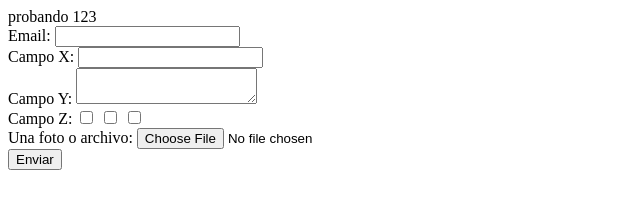
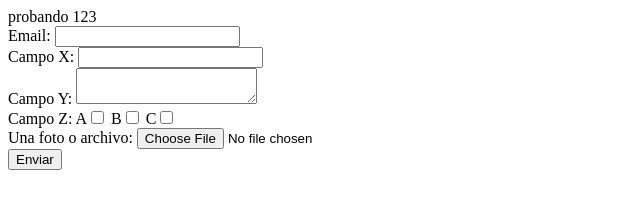
Before and after one commit to franz-ka/prueba-formspree, a plain HTML site: page index.html in a window 1280 px wide. Shown: the full height of the page, 0-640 px from the left. Drawn offline with Linux system fonts and the light colour scheme.

Commit message:
Update index.html

```diff
--- a/index.html
+++ b/index.html
@@ -29,9 +29,9 @@ probando 123
   </label>
   <label>
     Campo Z:
-    <input type="checkbox" name="campo_z" value="A">
-    <input type="checkbox" name="campo_z" value="B">
-    <input type="checkbox" name="campo_z" value="C">
+    A<input type="checkbox" name="campo_z" value="A">
+    B<input type="checkbox" name="campo_z" value="B">
+    C<input type="checkbox" name="campo_z" value="C">
   </label>
   <label>
     Una foto o archivo:
```
